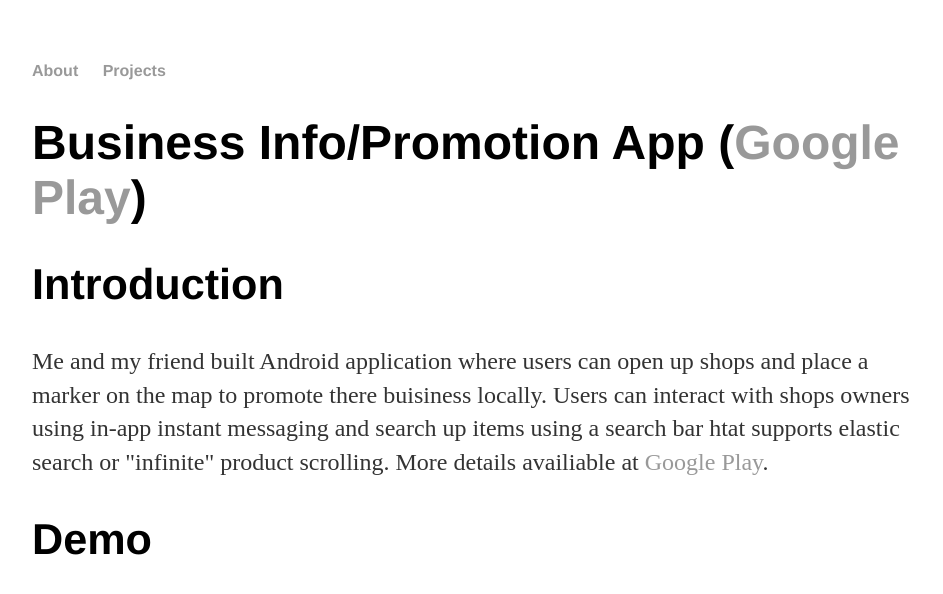
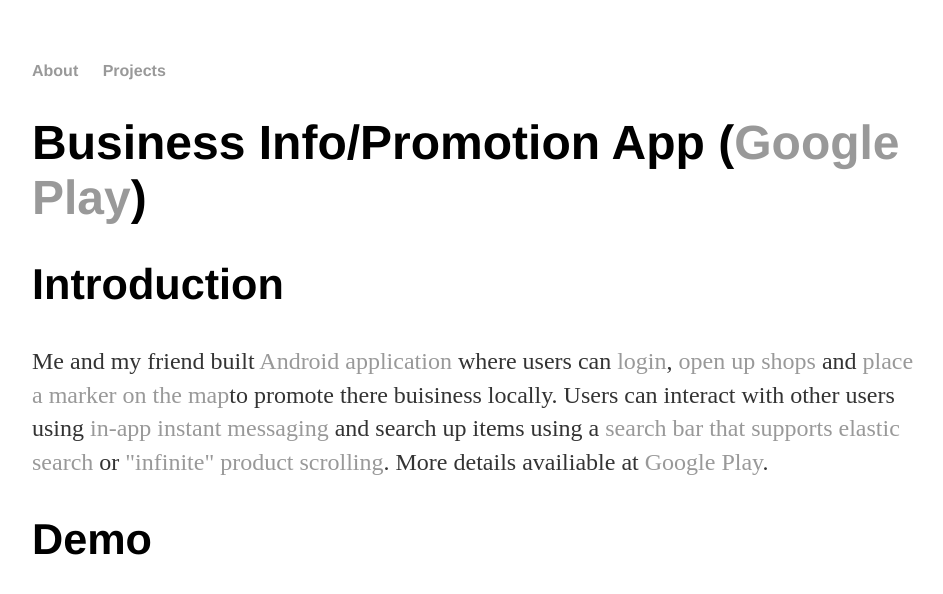
Before and after one commit to jcho7022/jcho7022.github.io, a Jekyll site: the page built from projects/float/index.html, in a window 1280 px wide and 900 px high, cut to the strip 0-596 px from the top of the window. Shown: the whole strip, without its empty margins (160-1103 px from the left). Built offline with Jekyll 4.4.1, drawn with Linux system fonts in a browser that asks for light colours.

Commit message:
Update index.html

```diff
--- a/projects/float/index.html
+++ b/projects/float/index.html
@@ -4,10 +4,14 @@
 ---
 <h1>Business Info/Promotion App (<a href="https://play.google.com/store/apps/details?id=com.floatapplication">Google Play</a>)</h1>
 <h2>Introduction</h2>
-<p>Me and my friend built Android application where users can open up shops and place a marker on the map to promote there buisiness locally.
-Users can interact with shops owners using in-app instant messaging and search up items using a search bar htat supports elastic search
-  or "infinite" product scrolling. More details availiable at
-  <a href="https://play.google.com/store/apps/details?id=com.floatapplication">Google Play</a>. </p>
+<p>Me and my friend built <a href="https://play.google.com/store/apps/details?id=com.floatapplication">Android application</a>
+	where users can <a href="https://jcho7022.github.io/projects/float/login.jpg">login</a>,
+	<a href="https://jcho7022.github.io/projects/float/shop.jpg">open up shops</a>
+	and <a href="https://jcho7022.github.io/projects/float/shop_markers.jpg">place a marker on the map</a>to promote there buisiness locally.
+Users can interact with other users using <a href="https://jcho7022.github.io/projects/float/messaging.jpg">in-app instant messaging</a>
+and search up items using a <a href="https://jcho7022.github.io/projects/float/elastic_search.jpg">search bar that supports elastic search</a>
+  or <a href="https://jcho7022.github.io/projects/float/infinite_product.jpg">"infinite" product scrolling</a>.
+	More details availiable at <a href="https://play.google.com/store/apps/details?id=com.floatapplication">Google Play</a>. </p>
 
 <h2>Demo</h2>
 <iframe  width="980" height="660" src="https://www.youtube.com/embed/p_KakAKGueY" frameborder="0" allow="accelerometer; autoplay; encrypted-media; gyroscope; picture-in-picture" allowfullscreen></iframe>
```
